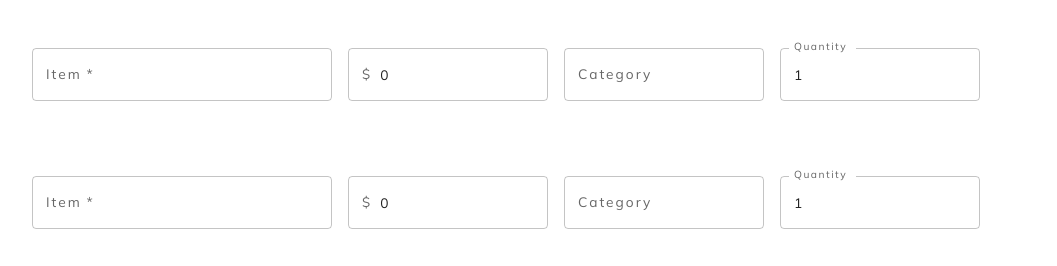
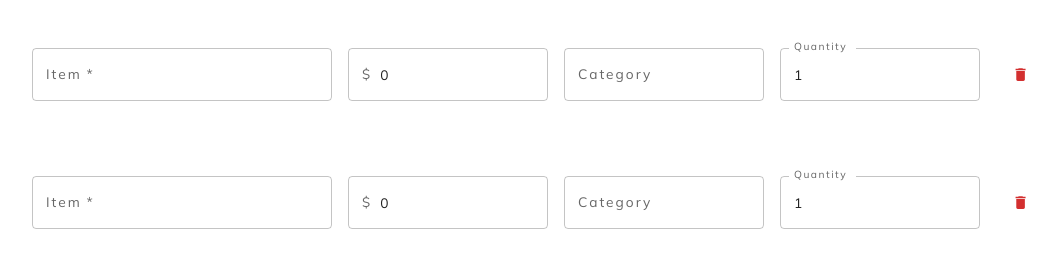
Before and after one commit to jnesong/estimator, a React (Create React App) app: page / in a window 1280 px wide. Shown: the part 264-530 px from the top of the page, without its empty margins (168-1225 px from the left). Built offline with nearby package versions, Linux system fonts and the light colour scheme.

Commit message:
added delete button to each issue's item

```diff
--- /dev/null
+++ b/src/DeleteButton.js
@@ -0,0 +1,20 @@
+//css
+import IconButton from '@mui/material/IconButton';
+import DeleteIcon from '@mui/icons-material/Delete';
+
+const DeleteButton = () => {
+
+    const handleDeleteClick = () => {
+        console.log("clicked!")
+    }
+
+
+    return (
+        <IconButton aria-label="delete" size="small" color="error" onClick={handleDeleteClick}>
+            <DeleteIcon fontSize="small" />
+        </IconButton>
+    )
+
+};
+
+export default DeleteButton;
--- a/src/NewItem.js
+++ b/src/NewItem.js
@@ -2,11 +2,12 @@
 import { useState } from 'react';
 //components
 import CategoryCost from './CategoryCost'
+import DeleteButton from './DeleteButton';
+import Quantity from './Quantity';
 //css
 import TextField from '@mui/material/TextField';
 import OutlinedInput from '@mui/material/OutlinedInput';
 import InputAdornment from '@mui/material/InputAdornment';
-import Quantity from './Quantity';
 
 
 
@@ -51,9 +52,9 @@ const NewItem = () => {
 
                 />
 
-
                 <CategoryCost />
-                <Quantity/>
+                <Quantity />
+                <DeleteButton />
 
             </div>
         </>
--- a/src/estimator.css
+++ b/src/estimator.css
@@ -10,6 +10,10 @@ body {
     margin-left: 200px;
 
 }
+
+/*
+styling for new issue and its items
+*/
 
 .issue-name {
     margin-left: 200px;
```
